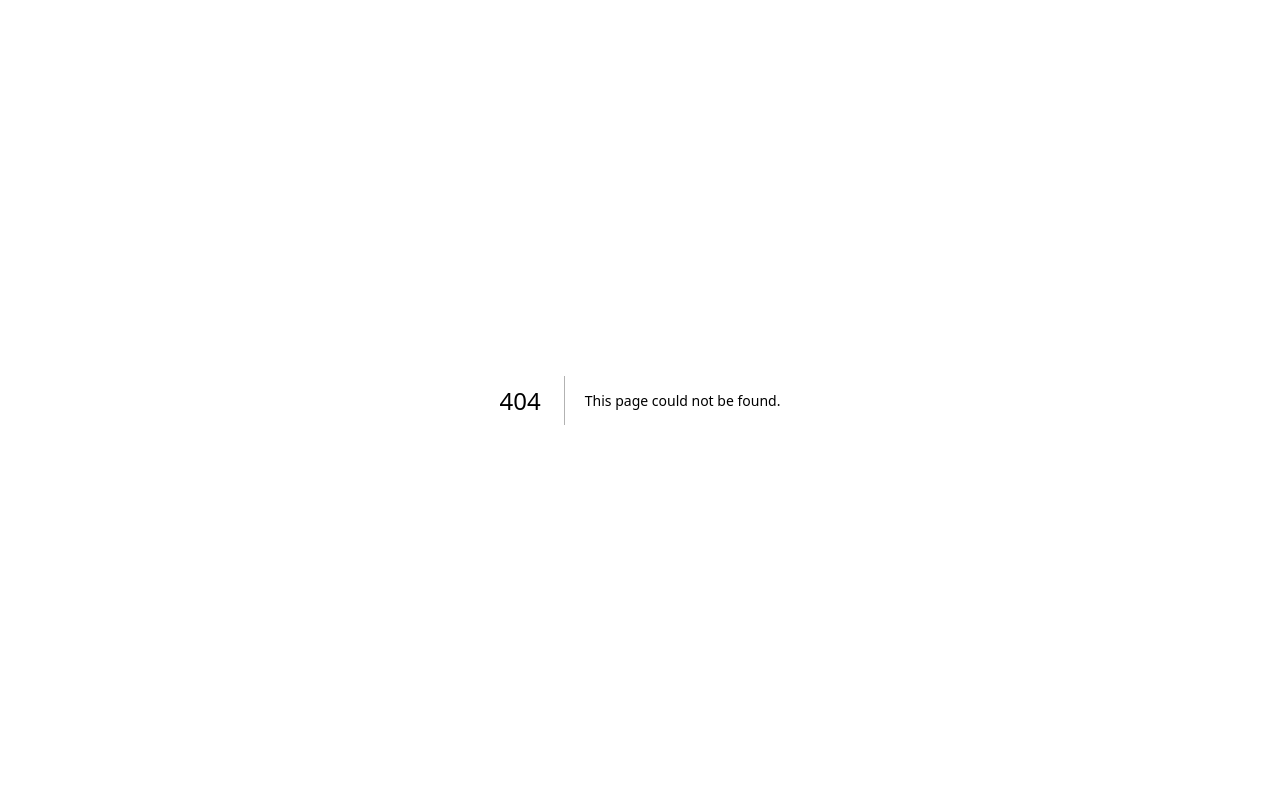
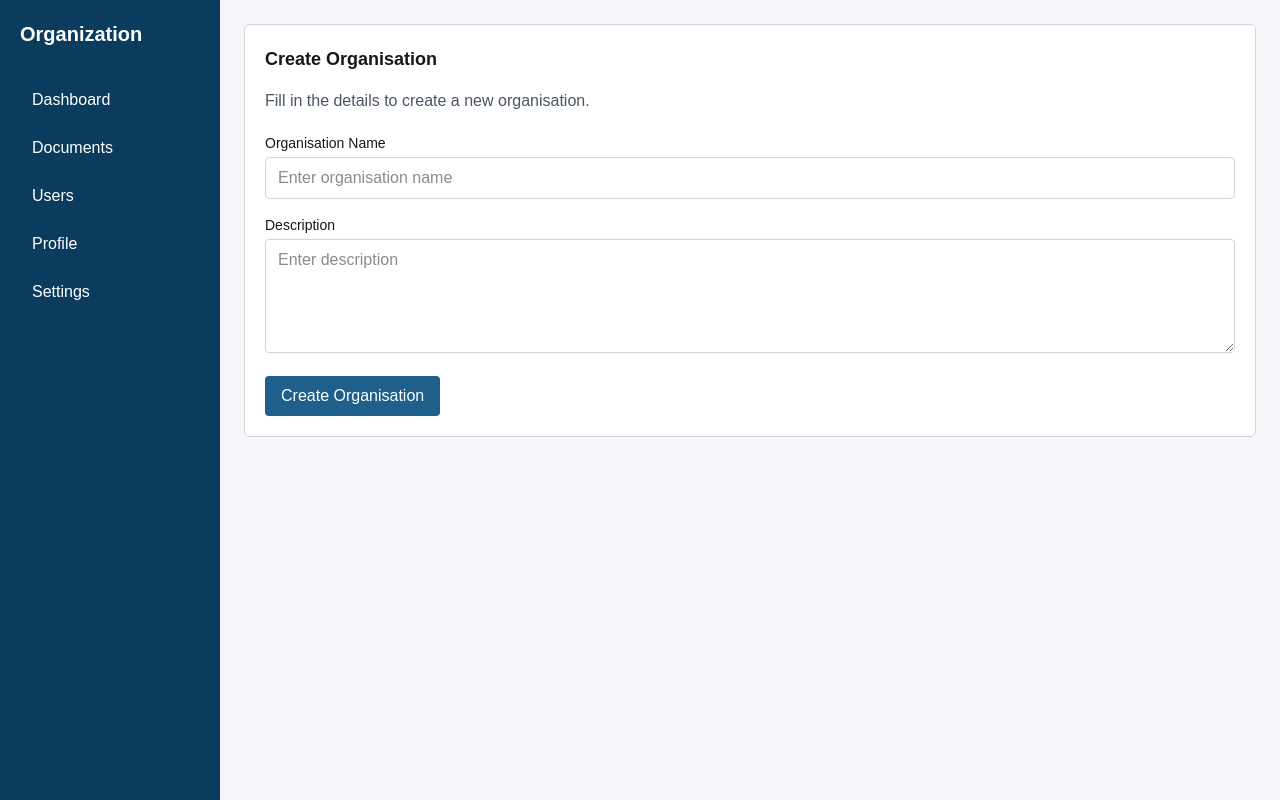
Before and after one commit to farhansk221/DigiKagatPatra, a Next.js app: page /orgn/create_orgn in a window 1280 px wide. Before the commit this address had no page. Built offline with nearby package versions, Linux system fonts and the light colour scheme; no server answers.

Commit message:
done with admin/org integration form for organization is done inetgration

```diff
--- a/src/app/admin/org/create_org/page.tsx
+++ b/src/app/admin/org/create_org/page.tsx
@@ -7,8 +7,11 @@ import { route_constants } from "@/config/route_constant";
 import Link from "next/link";
 
 export default function CreateOrganisation() {
-  const [name, setName] = useState("");
-  const [description, setDescription] = useState("");
+  const [organisationName, setOrganisationName] = useState("");
+  const [username, setUsername] = useState("");
+  const [email, setEmail] = useState("");
+  const [password, setPassword] = useState("");
+
   const [loading, setLoading] = useState(false);
   const [error, setError] = useState("");
 
@@ -19,28 +22,30 @@ export default function CreateOrganisation() {
 
     try {
       const firebaseToken = await AuthService.getUserAccessToken();
-      console.log(firebaseToken);
+
       await axios.post(
         `http://localhost:8000${route_constants.Organisation.create_org}register/`,
         {
-          organisation_name: name,
-          email: "unknowncoder705@gmail.com",
-          password: "12345678",
-          username: "orgadmin",
-          // description,
+          organisation_name: organisationName,
+          username: username,
+          email: email,
+          password: password,
         },
         {
           headers: {
             Authorization: `Bearer ${firebaseToken}`,
             "Content-Type": "application/json",
           },
-        },
+        }
       );
 
-      setName("");
-      setDescription("");
+      setOrganisationName("");
+      setUsername("");
+      setEmail("");
+      setPassword("");
+
       alert("Organisation created successfully");
-    } catch (err: any) {
+    } catch (err) {
       console.error(err);
       setError("Failed to create organisation");
     } finally {
@@ -53,26 +58,52 @@ export default function CreateOrganisation() {
       <h2 className="text-xl font-semibold mb-4">Create Organisation</h2>
 
       <form onSubmit={handleSubmit} className="space-y-4">
+        {/* Organisation Name */}
         <div>
           <label className="block text-sm font-medium mb-1">
             Organisation Name
           </label>
           <input
             type="text"
-            value={name}
-            onChange={(e) => setName(e.target.value)}
+            value={organisationName}
+            onChange={(e) => setOrganisationName(e.target.value)}
             required
             className="w-full border border-gray-300 rounded px-3 py-2"
           />
         </div>
 
+        {/* Username */}
         <div>
-          <label className="block text-sm font-medium mb-1">Description</label>
-          <textarea
-            value={description}
-            onChange={(e) => setDescription(e.target.value)}
+          <label className="block text-sm font-medium mb-1">Username</label>
+          <input
+            type="text"
+            value={username}
+            onChange={(e) => setUsername(e.target.value)}
             required
-            rows={4}
+            className="w-full border border-gray-300 rounded px-3 py-2"
+          />
+        </div>
+
+        {/* Email */}
+        <div>
+          <label className="block text-sm font-medium mb-1">Email</label>
+          <input
+            type="email"
+            value={email}
+            onChange={(e) => setEmail(e.target.value)}
+            required
+            className="w-full border border-gray-300 rounded px-3 py-2"
+          />
+        </div>
+
+        {/* Password */}
+        <div>
+          <label className="block text-sm font-medium mb-1">Password</label>
+          <input
+            type="password"
+            value={password}
+            onChange={(e) => setPassword(e.target.value)}
+            required
             className="w-full border border-gray-300 rounded px-3 py-2"
           />
         </div>
--- a/src/app/admin/org/page.tsx
+++ b/src/app/admin/org/page.tsx
@@ -1,12 +1,68 @@
 "use client";
 
-import Table from "@/components/ui/Table";
-import { organizations } from "@/data/organizations";
+import { useEffect, useState } from "react";
+import axios from "axios";
 import Link from "next/link";
 import { useRouter } from "next/navigation";
+import { AuthService } from "@/config/firebase";
+import { route_constants } from "@/config/route_constant";
+
+interface Creator {
+  id: number;
+  username: string;
+  full_name: string;
+}
+
+interface Organisation {
+  id: number;
+  name: string;
+  description: string;
+  created_at: string;
+  creator: Creator;
+  member_count: number;
+  roles_assigned: string[];
+}
 
 export default function AdminOrgListPage() {
   const router = useRouter();
+  const [organizations, setOrganizations] = useState<Organisation[]>([]);
+  const [loading, setLoading] = useState<boolean>(true);
+  const [error, setError] = useState<string>("");
+
+  useEffect(() => {
+    const fetchOrganizations = async () => {
+      try {
+        const token = await AuthService.getUserAccessToken();
+        console.log(token)
+        const res = await axios.get(
+          `http://localhost:8000${route_constants.Organisation.org}`,
+          {
+            headers: {
+              Authorization: `Bearer ${token}`,
+              "Content-Type": "application/json",
+            },
+          }
+        );
+
+        setOrganizations(res.data);
+        console.log("Fetched organizations:", res.data);
+      } catch (err) {
+        setError("Failed to load organisations");
+      } finally {
+        setLoading(false);
+      }
+    };
+
+    fetchOrganizations();
+  }, []);
+
+  if (loading) {
+    return <p className="text-gray-600">Loading organisations...</p>;
+  }
+
+  if (error) {
+    return <p className="text-red-600">{error}</p>;
+  }
 
   return (
     <div className="text-gray-900">
@@ -15,6 +71,7 @@ export default function AdminOrgListPage() {
           Admin · Organizations
         </h1>
       </div>
+
       <p className="text-base text-gray-600 mb-6">
         Select an organization to manage its users.
       </p>
@@ -23,50 +80,54 @@ export default function AdminOrgListPage() {
         <table className="w-full">
           <thead>
             <tr className="bg-gray-100 border-b border-gray-300">
-              <th className="text-left text-gray-700 px-4 py-3 font-semibold text-sm">
+              <th className="px-4 py-3 text-left text-sm font-semibold">
                 Org ID
               </th>
-              <th className="text-left text-gray-700 px-4 py-3 font-semibold text-sm">
+              <th className="px-4 py-3 text-left text-sm font-semibold">
                 Name
               </th>
-              <th className="text-left text-gray-700 px-4 py-3 font-semibold text-sm">
-                Country
+              <th className="px-4 py-3 text-left text-sm font-semibold">
+                Description
               </th>
-              <th className="text-left text-gray-700 px-4 py-3 font-semibold text-sm">
-                Users
-              </th>
-              <th className="text-left text-gray-700 px-4 py-3 font-semibold text-sm"></th>
+              <th className="px-4 py-3"></th>
             </tr>
           </thead>
+
           <tbody>
-            {organizations.map((org) => (
+            {Array.isArray(organizations) &&
+            organizations.map((org) => (
               <tr
                 key={org.id}
-                className="border-b border-gray-200 hover:bg-gray-50 transition-colors"
+                className="border-b border-gray-200 hover:bg-gray-50"
               >
-                <td className="text-gray-700 px-4 py-3 text-sm">{org.id}</td>
-                <td className="text-gray-700 px-4 py-3 text-sm">{org.name}</td>
-                <td className="text-gray-700 px-4 py-3 text-sm">
-                  {org.country}
-                </td>
-                <td className="text-gray-700 px-4 py-3 text-sm">
-                  {org.users.length}
-                </td>
-                <td className="text-gray-700 px-4 py-3 text-sm">
+                <td className="px-4 py-3 text-sm">{org.id}</td>
+                <td className="px-4 py-3 text-sm">{org.name}</td>
+                <td className="px-4 py-3 text-sm">{org.description}</td>
+
+                <td className="px-4 py-3 text-sm">
                   <button
-                    className="bg-white text-[#0B3C5D] border border-[#0B3C5D] px-4 py-2 rounded-md text-sm font-medium hover:bg-gray-50 transition-colors"
-                    onClick={() => router.push(`/admin/org/${org.id}/users`)}
+                    className="border border-[#0B3C5D] text-[#0B3C5D] px-4 py-2 rounded-md text-sm hover:bg-gray-50"
+                    onClick={() =>
+                      router.push(`/admin/org/${org.id}/users`)
+                    }
                   >
                     Manage Users
                   </button>
                 </td>
               </tr>
             ))}
+
           </tbody>
         </table>
       </div>
-      <Link href="/admin/org/create_org" className="text-white border bg-[#1F5F8B] hover:underline inline-block mt-4">
-        <button className="px-4 py-2 rounded-lg bg-[#1F5F8B]">Create Organisation</button>
+
+      <Link
+        href="/admin/org/create_org"
+        className="inline-block mt-4"
+      >
+        <button className="bg-[#1F5F8B] text-white px-4 py-2 rounded-lg">
+          Create Organisation
+        </button>
       </Link>
     </div>
   );
--- /dev/null
+++ b/src/app/orgn/create_orgn/page.tsx
@@ -0,0 +1,85 @@
+"use client";
+import { useState } from "react";
+import axios from "axios";
+import { AuthService } from "@/config/firebase";
+import { route_constants } from "@/config/route_constant";
+export default function create_orgn() {
+
+    const [name, setName] = useState("");
+    const [description, setDescription] = useState("");
+    const [loading, setLoading] = useState(false);
+    const [error, setError] = useState("");
+
+    const handleSubmit = async (e: React.FormEvent) => {
+        e.preventDefault();
+        setLoading(true);
+        setError("");
+
+        try {
+            const firebaseToken = await AuthService.getUserAccessToken();
+
+            await axios.post(
+                `http://localhost:8000${route_constants.Organisation.create_org}`,
+                {
+                    name: name,
+                    description: description
+                },
+                {
+                    headers: {
+                        Authorization: `Bearer ${firebaseToken}`,
+                        "Content-Type": "application/json",
+                    },
+                }
+            );
+            setName("");
+            setDescription("");
+            alert("Organisation created successfully");
+        } catch (err) {
+            setError("Something went wrong. Please try again.");
+        } finally {
+            setLoading(false);
+
+        }
+    };
+
+
+    return (
+        <div className="bg-white p-5 rounded-md border border-gray-300">
+            <h3 className="text-lg font-semibold mb-4">Create Organisation</h3>
+            <p className="mb-5 text-gray-600">Fill in the details to create a new organisation.</p>
+            <form className="space-y-4" onSubmit={handleSubmit}>
+
+                <div>
+                    <label className="block text-sm font-medium mb-1">
+                        Organisation Name
+                    </label>
+                    <input
+                        type="text"
+                        placeholder="Enter organisation name"
+                        className="w-full border border-gray-300 rounded px-3 py-2"
+                    />
+                </div>
+
+
+                <div>
+                    <label className="block text-sm font-medium mb-1">
+                        Description
+                    </label>
+                    <textarea
+                        rows={4}
+                        placeholder="Enter description"
+                        className="w-full border border-gray-300 rounded px-3 py-2"
+                    />
+                </div>
+
+                <button
+                    type="submit"
+                    className="bg-[#1F5F8B] text-white px-4 py-2 rounded hover:bg-[#174a6b]"
+                >
+                    {loading ? "Creating..." : "Create Organisation"}
+                </button>
+            </form>
+
+        </div>
+    )
+}
--- a/src/app/orgn/dashboard/page.tsx
+++ b/src/app/orgn/dashboard/page.tsx
@@ -40,6 +40,9 @@ export default function DashboardPage() {
           </tbody>
         </table>
       </div>
+      <Link href="/orgn/create_orgn" className="text-white border bg-[#1F5F8B] hover:underline inline-block mt-4">
+        <button className="px-4 py-2 rounded-lg bg-[#1F5F8B]">Create Organisation</button>
+      </Link>
     </div>
   );
 }
--- a/src/app/users/documents/view/page.tsx
+++ b/src/app/users/documents/view/page.tsx
@@ -13,6 +13,7 @@ const [userDocuments, setUserDocuments] = useState<any[]>([]);
     try {
       const fetchData = async () => {
         const firebaseToken = await AuthService.getUserAccessToken();
+        console.log("Firebase Token:", firebaseToken);
         const response = await axios.get(
           `http://localhost:8000${route_constants.Users.AUDIT_ALL_DOCUMENTS}`,
           {
--- a/src/config/route_constant.ts
+++ b/src/config/route_constant.ts
@@ -8,7 +8,7 @@ export const route_constants = {
   },
 
   Organisation: {
-    org: "/api/organisations", //For getting organization
+    org: "/api/organisations/", //For getting organization
     create_org: "/api/organisations/", //for creatinf an organizations
     org_id: "/api/organisations/{org_id}", //for getting, specific organization
     update_org: "/api/organisations/{org_id}", //for updating specific organization
```
